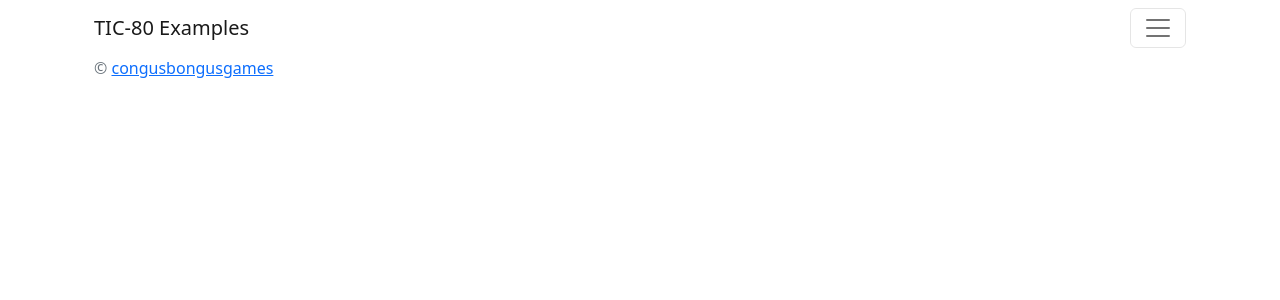
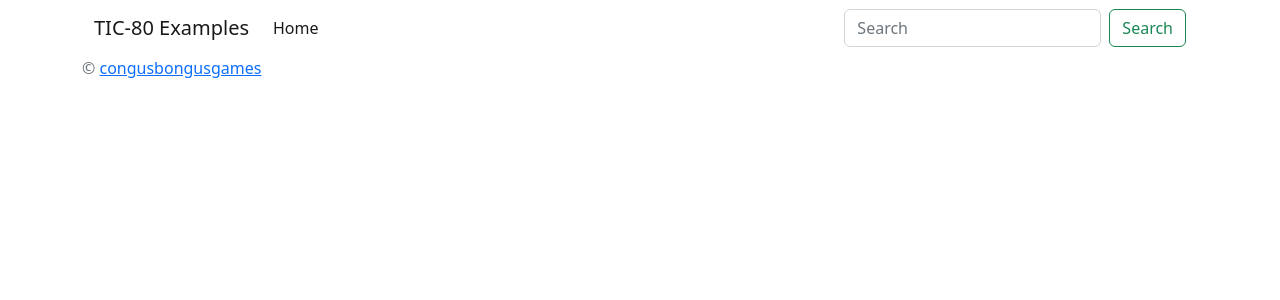
Before and after one commit to cxong/tic-80-examples, a Jekyll site: the page built from index.html, in a window 1280 px wide. Shown: the top 300 px of the page. Built offline with Jekyll 4.4.1, drawn with Linux system fonts in a browser that asks for light colours; the list of posts is cut into pages by our own code.

Commit message:
Fix nav collapse

```diff
--- a/_includes/body.html
+++ b/_includes/body.html
@@ -1,5 +1,5 @@
 <div class="container">
-  <nav class="navbar">
+  <nav class="navbar navbar-expand-lg">
     <div class="container-fluid">
       <a class="navbar-brand" href="{{ site.baseurl }}/">TIC-80 Examples</a>
       <button class="navbar-toggler" type="button" data-bs-toggle="collapse" data-bs-target="#navbarSupportedContent" aria-controls="navbarSupportedContent" aria-expanded="false" aria-label="Toggle navigation">
@@ -20,5 +20,5 @@
   <section>
     {{ content }}
   </section>
-  {% include footer.html %}
 </div>
+{% include footer.html %}
--- a/index.html
+++ b/index.html
@@ -1,6 +1,6 @@
 ---
 layout: default
-title: TIC-80 Examples
+title: Home
 ---
 
 <div class="carts">
```
